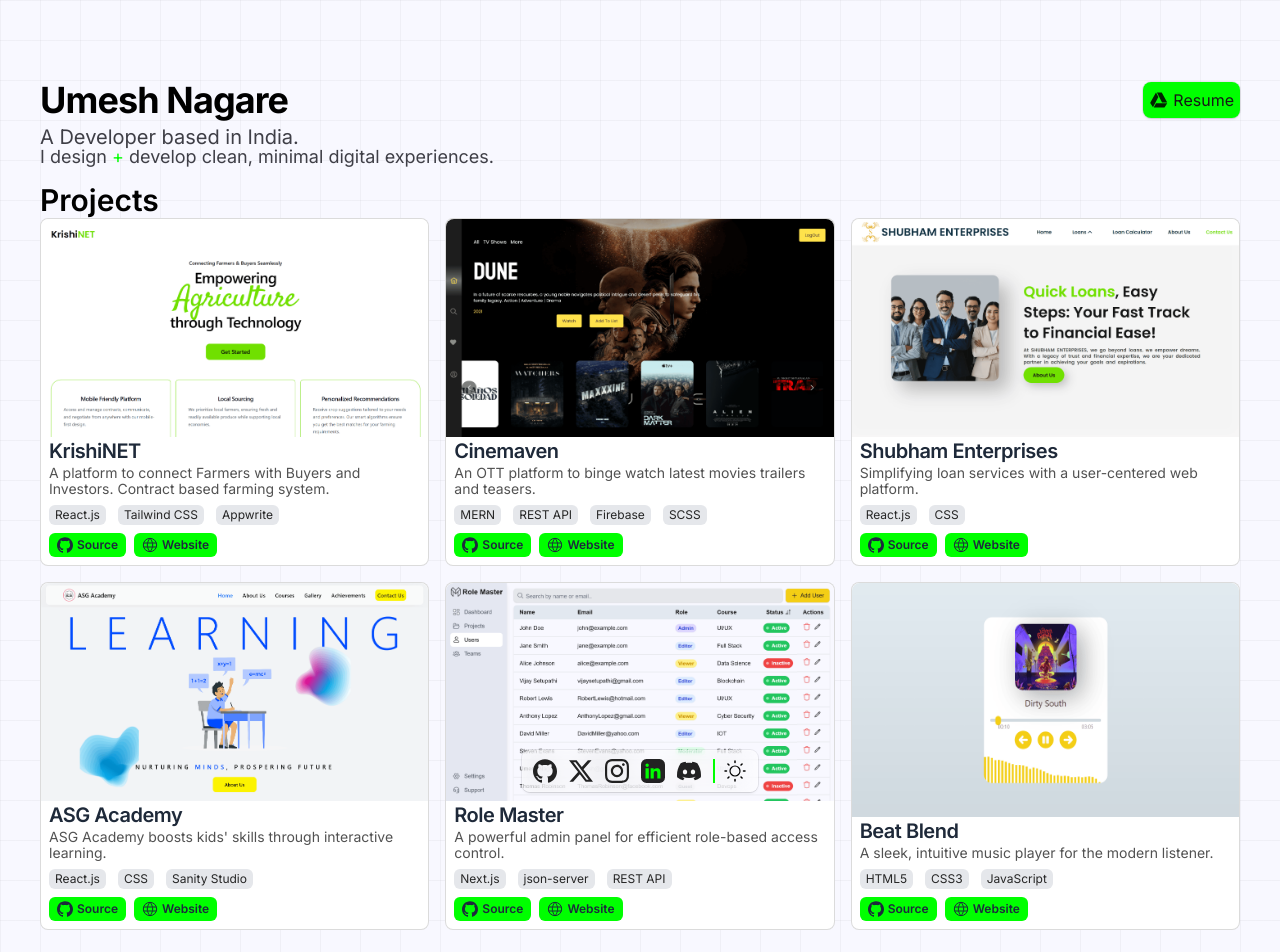
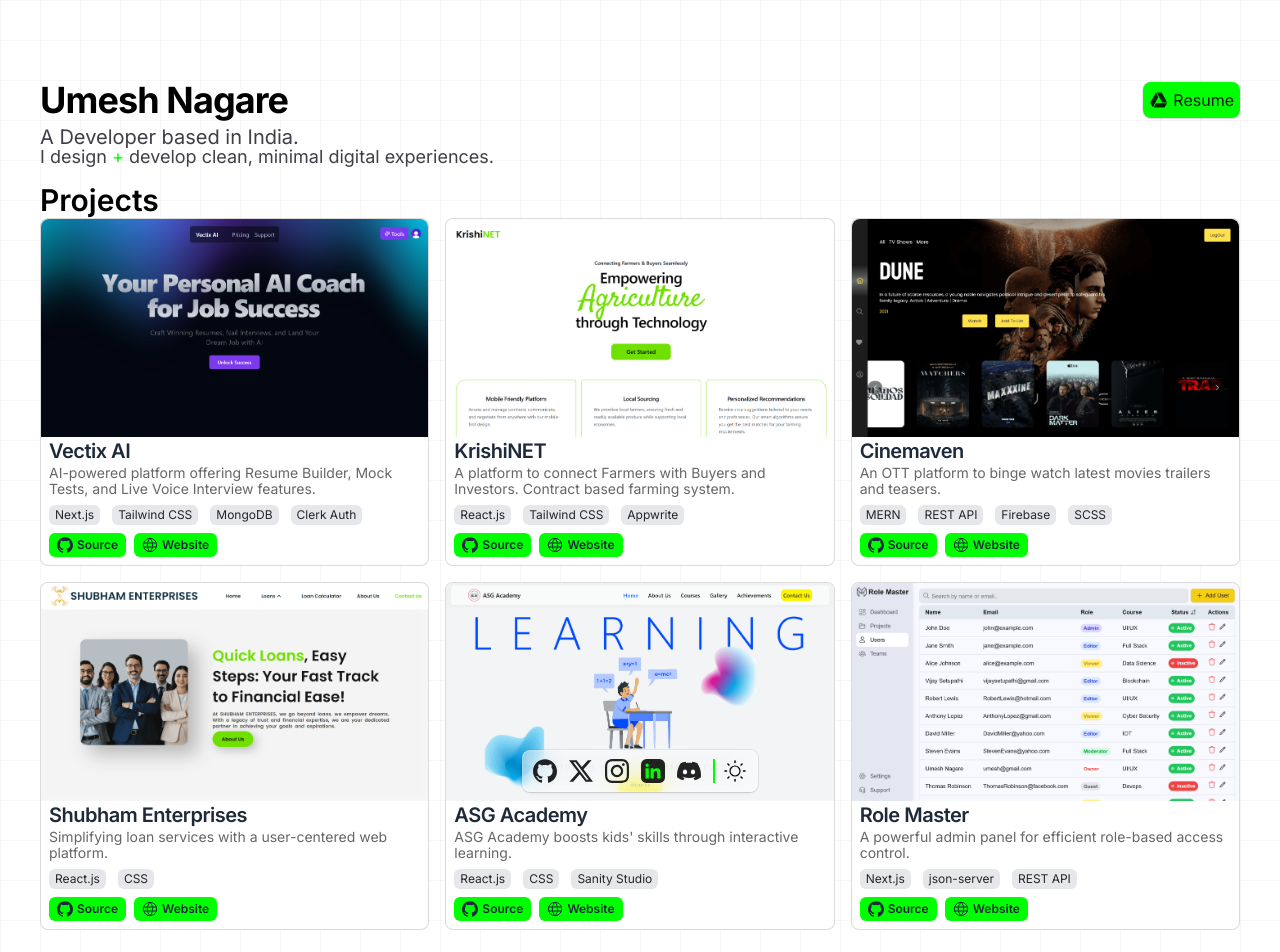
Before and after one commit to Algoture/PortFolio, a Next.js app: page / in a window 1280 px wide. Shown: the top 952 px of the page. Built offline with nearby package versions, Linux system fonts and the light colour scheme.

Commit message:
add : Vectix AI

```diff
--- a/src/app/Components/Projects.jsx
+++ b/src/app/Components/Projects.jsx
@@ -27,7 +27,7 @@ const Projects = () => {
               transition={{ staggerChildren: 0.04 }}
               variants={variants}
               key={project.id}
-              className="dark:bg-zinc-900 bg-card z-0  border-lightborder dark:border-stroke border flex flex-col  rounded-lg">
+              className="dark:bg-zinc-900 bg-card z-0 border-lightborder dark:border-stroke border flex flex-col  rounded-lg">
               <Image
                 src={project.image}
                 alt={`${project.title} project image`}
@@ -40,7 +40,7 @@ const Projects = () => {
                   <p className="dark:text-white text-gray-800 text-xl tracking-tight font-semibold">
                     {project.title}
                   </p>
-                  <p className="text-neutral-600 dark:text-[#999999] text-sm leading-4">
+                  <p className="text-muted dark:text-[#A1A1A1] text-sm leading-4">
                     {project.description}
                   </p>
                 </div>
--- a/src/app/Components/Writing.jsx
+++ b/src/app/Components/Writing.jsx
@@ -1,6 +1,6 @@
 "use client";
 import { motion } from "framer-motion";
-import { transition, variants } from "../Utils/Data";
+import { transition, variants, writings } from "../Utils/Data";
 import Link from "next/link";
 
 const Writing = () => {
@@ -16,20 +16,23 @@ const Writing = () => {
         Writings
       </motion.h1>
       <div className="md:px-10 px-5 my-1 ">
+        {writings.map((blogs) => {
+          return (
             <motion.div
-          className="dark:bg-zinc-800 md:flex-row flex-col bg-gray-100 text-gray-900 dark:text-white z-0  dark:border-zinc-700 rounded-md mb-4 p-4 border border-gray-200 flex justify-between"
+              className="md:flex-row border-lightborder dark:border-stroke border flex-col hover:dark:bg-hover dark:bg-neutral-800 bg-neutral-100 text-gray-900 dark:text-white z-0  rounded-md mb-4 p-4  flex justify-between"
               initial="hidden"
+              key={blogs.title}
               whileInView="visible"
               viewport={{ once: true }}
               transition={transition}
               variants={variants}>
-          <Link
-            target="_blank"
-            href="https://umeshthreads.hashnode.dev/threads-and-processes-in-cpu">
-            Threads and Processes in CPU
+              <Link target="_blank" href={blogs.link}>
+                {blogs.title}
               </Link>
-          <p>Mar 8,2025</p>
+              <p>{blogs.date}</p>
             </motion.div>
+          );
+        })}
       </div>
     </>
   );
--- a/src/app/Utils/Data.js
+++ b/src/app/Utils/Data.js
@@ -1,5 +1,13 @@
 export const projects = [
   {
+    id: 0,
+    title: "Vectix AI",
+    description: "AI-powered platform offering Resume Builder, Mock Tests, and Live Voice Interview features.",
+    image: "/Vectix.png",
+    githubLink: "https://github.com/Algoture/Vectix-AI",
+    liveLink: "https://krishinet.onrender.com/",
+    techStack: ["Next.js", "Tailwind CSS", "MongoDB", "Clerk Auth"],
+  }, {
     id: 1,
     title: "KrishiNET",
     description: "A platform to connect Farmers with Buyers and Investors. Contract based farming system.",
@@ -47,18 +55,13 @@ export const projects = [
     liveLink: "",
     techStack: ["Next.js", "json-server", "REST API"],
   },
+];
+export const writings = [
   {
-    id: 6,
-    title: "Beat Blend",
-    description: "A sleek, intuitive music player for the modern listener.",
-    image: "/Beat Blend.png",
-    githubLink: "https://github.com/Algoture/Beat-Blend",
-    liveLink: "https://algoture.github.io/Beat-Blend/",
-    techStack: ["HTML5", "CSS3", "JavaScript"],
-  },
-];
-const unProjects = [
-
+    link: "https://umeshthreads.hashnode.dev/threads-and-processes-in-cpu",
+    title: "Threads and Processes in CPU",
+    date: "Mar 8,2025"
+  }
 ]
 export const skills = [
   {
--- a/src/app/globals.css
+++ b/src/app/globals.css
@@ -5,7 +5,10 @@
 @theme {
   --color-accent: var(--accent);
   --color-card: var(--card);
-  --color-techstack : var(--techstack);
+  --color-muted: var(--muted);
+  --color-darkMuted: var(--darkMuted);
+  --color-hover:var(--hover);
+  --color-techstack: var(--techstack);
   --color-darkcard: var(--darkcard);
   --color-nav-icon: var(--navIcon);
   --color-stroke: var(--strokeWidth);
@@ -26,13 +29,25 @@
 }
 
 :root {
-  --bg: #f8f8ff;
+  --bg: #ffffff;
+  --muted: #666666;
   --accent: #00ff00;
   --navIcon: #000000dc;
   --techstack: #2d2d2d;
   --strokeWidth: #323232da;
   --card: hsl(0 0% 100%);
   --darkcard: black;
+  --hover: #1a1a1a;
+  --darkMuted:#A1A1A1;
+  --ds-gray-200: hsla(0, 0%, 12%);
+  --ds-gray-300: hsla(0, 0%, 16%);
+  --ds-gray-400: hsla(0, 0%, 18%);
+  --ds-gray-500: hsla(0, 0%, 27%);
+  --ds-gray-600: hsla(0, 0%, 53%);
+  --ds-gray-700: hsla(0, 0%, 56%);
+  --ds-gray-800: hsla(0, 0%, 49%);
+  --ds-gray-900: hsla(0, 0%, 63%);
+  --ds-gray-1000: hsla(0, 0%, 93%);
   --border: rgba(59, 59, 59, 0.18);
 }
 
```
Also changed, not shown: public/Vectix.png (added). Lines whose indentation alone changed are shown as unchanged.
